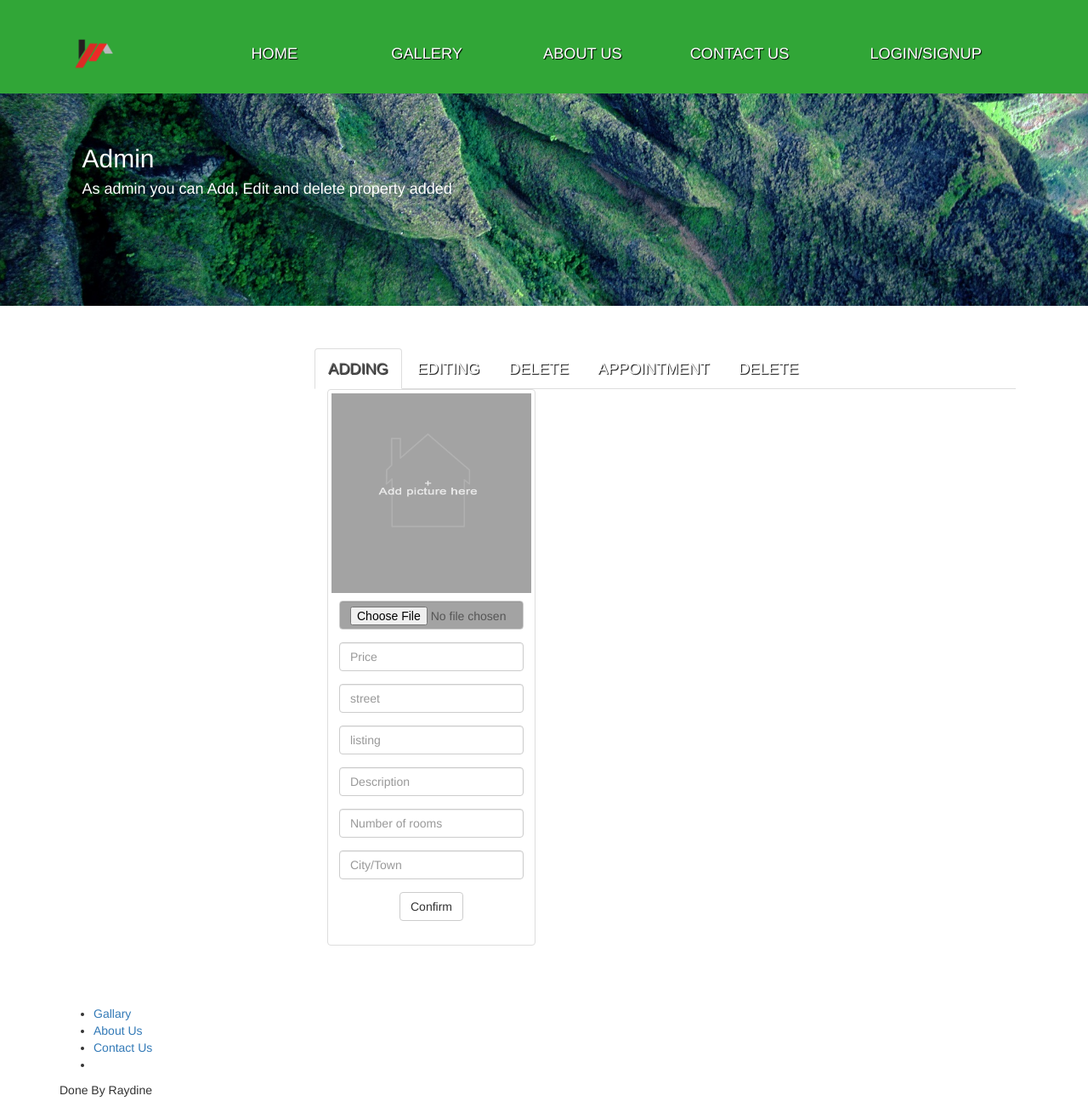
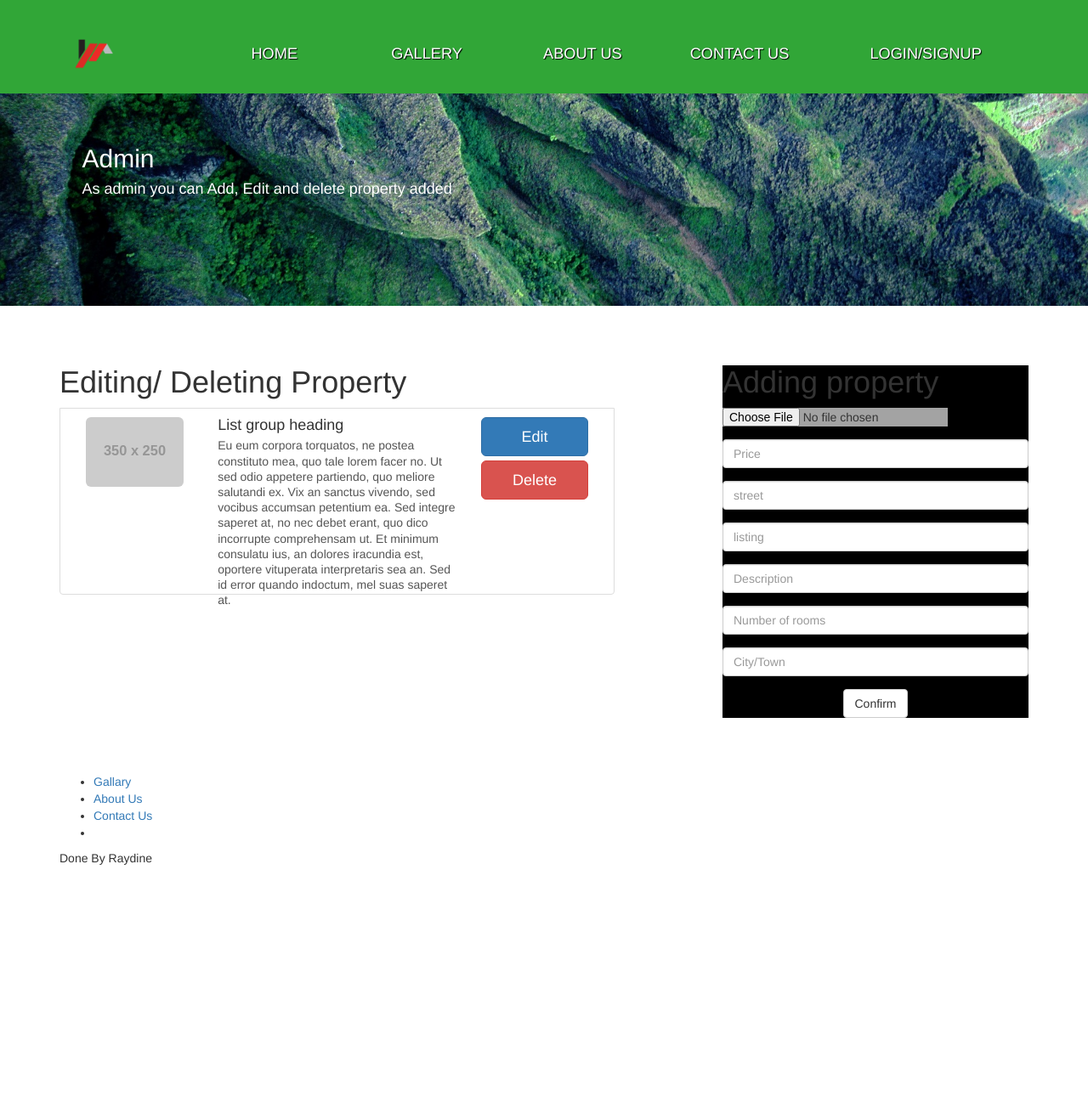
Before and after one commit to Dozzy7/HouseAgency, a PHP site: page /admin.php in a window 1280 px wide; the page is wider, and only the part inside the window is pictured. Shown: that part at 85% size. After the commit the page ends 1018 px from the top of that part, so only its background shows below. Run offline with PHP 8.4, Linux system fonts and the light colour scheme; grey boxes labelled with a size stand in for pictures from a placeholder-image service; some libraries are stand-ins or nearby versions.

Commit message:
added this page

```diff
--- a/house/templates/tab.php
+++ b/house/templates/tab.php
@@ -1,25 +1,42 @@
 <section id="admin_tab">
-          <div class="container">
-                <div class="col-sm-offset-3 col-sm-9">
-                    <ul class="nav nav-tabs">
-                      <li class="active"><a href="#Adding" data-toggle="tab">Adding</a></li>
-                      <li><a href="#Editing" data-toggle="tab">Editing</a></li>
-                      <li><a href="#Delete" data-toggle="tab">Delete</a></li>
-                      <li><a href="#Appointment" data-toggle="tab">Appointment</a></li>
-                      <li><a href="#Delete" data-toggle="tab">Delete</a></li>
-                    </ul>
+    <div class="container">
+          <div class="row">
         <!--For adding a new house-->
-                    <div class="tab-content">
-                        <div class="list-unstyled tab-pane fade in active" id="Adding">
-                            <div class="col-sm-6 col-md-4">
-                    <div class="thumbnail">
 
-                        <a href="#"><img src="img/add.png" alt="Add picture"></a>
-                            <div class="caption">
+<div class="col-sm-7">
+        <h1>Editing/ Deleting Property</h1>
+              <a href="#" class="list-group-item">
+                <div class="media col-md-3">
+                    <figure class="pull-left">
+                        <img class="media-object img-rounded img-responsive" src="http://placehold.it/350x250" alt="placehold.it/350x250" >
+                    </figure>
+                </div>
+                <div class="col-md-6">
+                    <h4 class="list-group-item-heading"> List group heading </h4>
+                    <p class="list-group-item-text"> Eu eum corpora torquatos, ne postea constituto mea, quo tale lorem facer no. Ut sed odio appetere partiendo, quo meliore salutandi ex. Vix an sanctus vivendo, sed vocibus accumsan petentium ea.
+                        Sed integre saperet at, no nec debet erant, quo dico incorrupte comprehensam ut. Et minimum consulatu ius, an dolores iracundia est, oportere vituperata interpretaris sea an. Sed id error quando indoctum, mel suas saperet at.
+                    </p>
+                </div>
+                <div class="col-md-3 text-center">
 
-                        <form id="form" method="POST" action="scripts/admin.add_house.php" type="multipart/form-data">
+                    <button type="button" class="btn btn-primary btn-lg btn-block">Edit</button>
+                    <button type="button" class="btn btn-danger btn-lg btn-block">Delete</button>
+
+                </div>
+          </a>
+    </div>
+
+<div class=col-sm-1>
+
+</div>
+
+
+    <div class="col-sm-4">
+        <div class="adding">
+            <h1>Adding property</h1>
+         <form id="form" method="POST" action="scripts/admin.add_house.php" type="multipart/form-data">
                             <div class="form-group">
-                                <input id="btn_upload" class="form-control" type="file" placeholder="Image" name="image" required>
+                                <input id="btn_upload" type="file"  name="image" required>
                             </div>
                             <div class="form-group">
                                 <input class="form-control" type="text" placeholder="Price" name="price" required>
@@ -45,88 +62,14 @@
                                 <input class="btn btn-default" type="submit" value="Confirm">
                             </div>
 
-                        </form>
+                </form>
+        </div>
 
-                            </div>
-                        </div>
-                   </div>
-                        </div>
-            <!--For editing a house-->
-                        <div class="tab-pane fade" id="Editing">
-                            <div class="container">
-                            <div class="row">
 
-                             <div class="col-sm-6 col-md-3">
-                    <div class="thumbnail">
+    </div>
 
-                        <a href="#"><img src="img/add.png" alt="Add picture"></a>
-                            <div class="caption">
 
-                        <form id="form" method="POST" action="../scripts/admin.edit_house.php" enctype="multipart/form-data">
 
-                            <div class="form-group">
-                                <input class="form-control" type="text" placeholder="Price" name="price" required>
-                            </div>
-                            <div class="form-group">
-                                <input class="form-control" type="text" placeholder="Description" name="name" required>
-                            </div>
-                            <div class="form-group">
-                                <input class="form-control" type="text" placeholder="Number of rooms" name="name" required>
-                            </div>
-
-                            <div class="form-group">
-                                <input class="form-control" type="password" placeholder="City/Town" name="city" required>
-                            </div>
-
-                            <div class="form-group text-center">
-                                <input class="btn btn-default" type="submit" value="Confirm">
-                            </div>
-
-                        </form>
-
-                            </div>
-                        </div>
-                   </div>
-
-                            </div>
-                            </div>
-                        </div>
-                        <div class="tab-pane fade" id="Delete">
-                            <div class="container">
-                                <div class="row">
-                                    <div class="col-sm-6 col-md-3">
-                                        <div class="thumbnail">
-                                            <img src="img/House1.jpg" alt="house">
-                                            <div class="caption">
-
-                                                <h3>759 000 RMB</h3>
-                                                <p>2 bedroom apartment, 1 birthroom, double garage</p>
-                                                <p><a href="#" class="btn btn-danger" role="button">Delete</a> </p>
-                                              </div>
-                                            </div>
-                                       </div>
-                            </div>
-                        </div>
-                        </div>
-
-                        <div class="tab-pane fade" id="Appointment">
-                            <div class="container">
-                                <div class="row">
-                                    <div class="col-sm-6 col-md-3">
-                                        <div class="thumbnail">
-                                            <img src="img/House1.jpg" alt="house">
-                                            <div class="caption">
-
-                                                <h3>759 000 RMB</h3>
-                                                <p>2 bedroom apartment, 1 birthroom, double garage</p>
-                                                <p><a href="#" class="btn btn-danger" role="button">Delete</a> </p>
-                                              </div>
-                                            </div>
-                                       </div>
-                            </div>
-                        </div>
-                        </div>
-                    </div>
-                 </div>
-          </div>
-        </section>
+        </div>
+    </div>
+</section>
```
